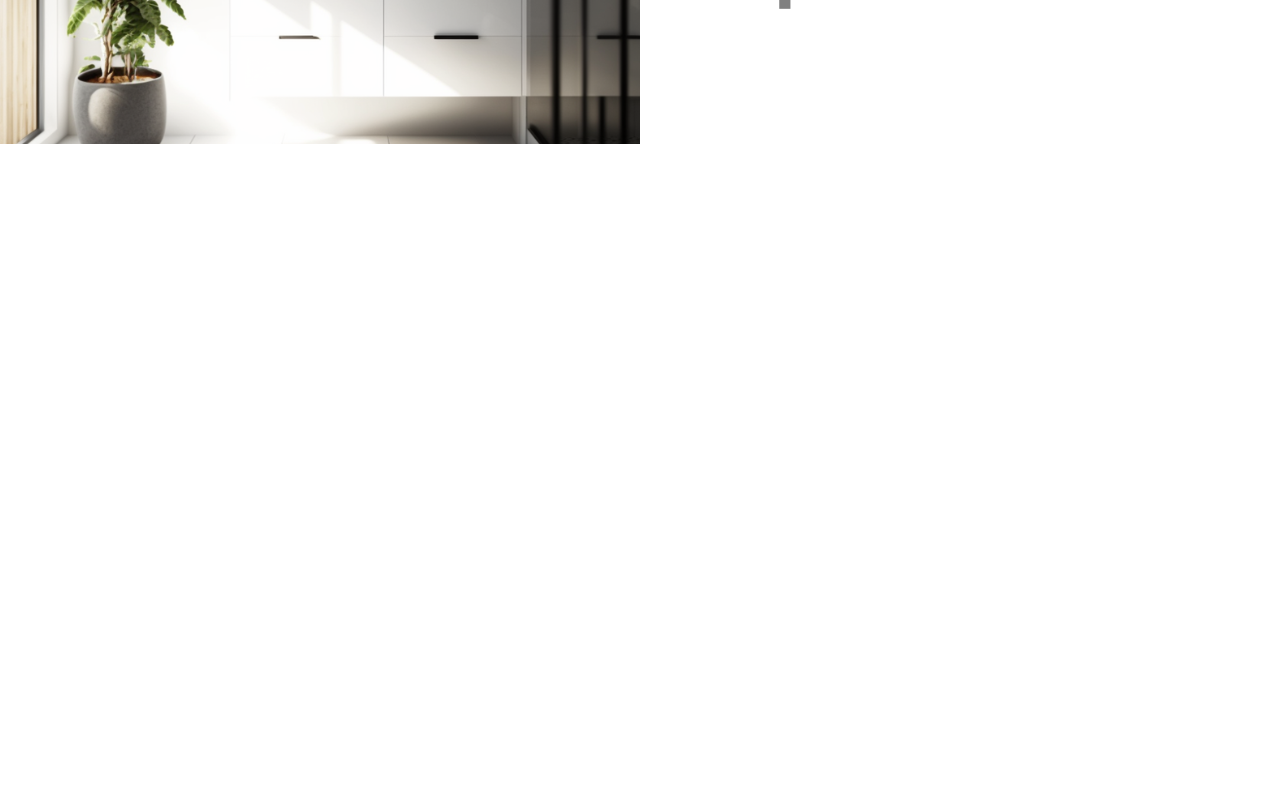
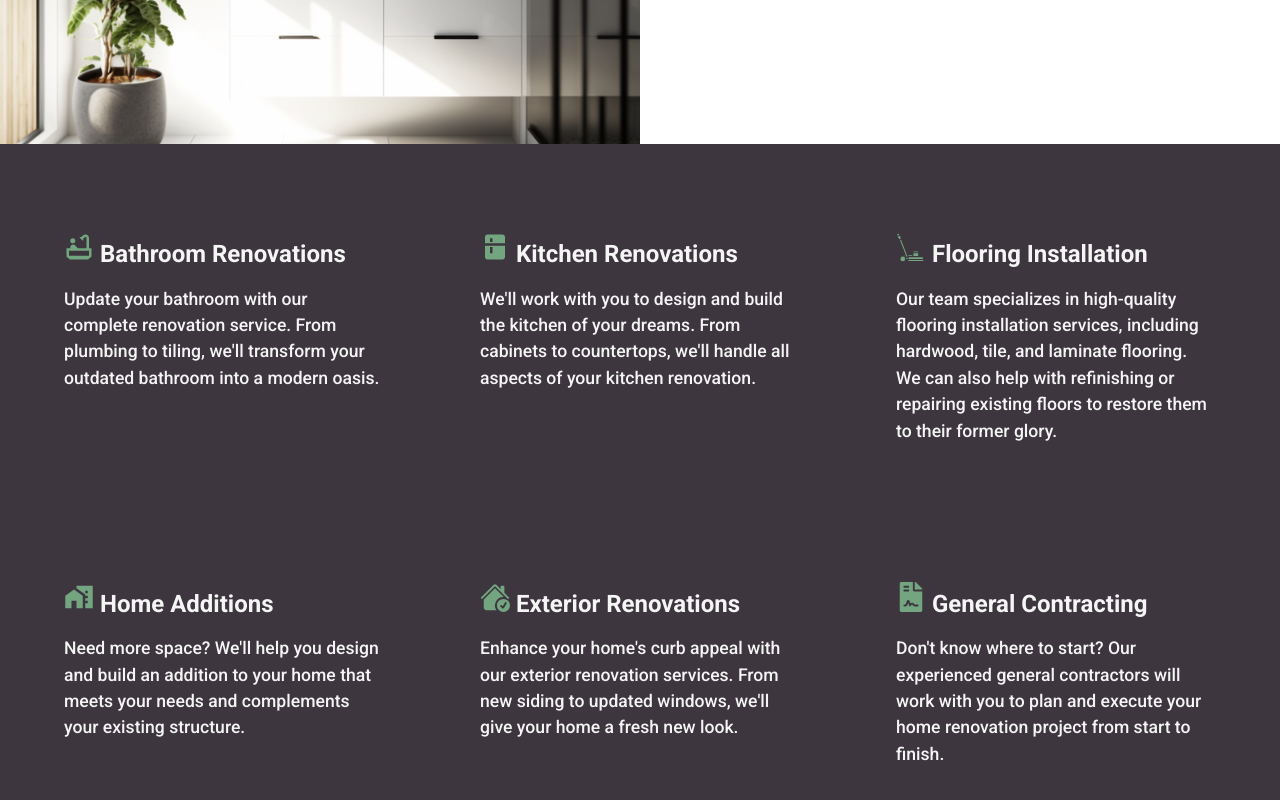
Before and after one commit to shaunvan119/renovation-website, a React (Create React App) app: page / in a window 1280 px wide. Shown: the part 626-1426 px from the top of the page. Before the commit the page ends 800 px from the top, so only its background shows below. Built offline with nearby package versions, Linux system fonts and the light colour scheme.

Commit message:
added fade effect yo home page.js

```diff
--- a/package.json
+++ b/package.json
@@ -9,6 +9,7 @@
     "react": "^18.2.0",
     "react-dom": "^18.2.0",
     "react-icons": "^4.8.0",
+    "react-intersection-observer": "^9.4.3",
     "react-router": "^6.8.2",
     "react-router-dom": "^6.8.2",
     "react-scripts": "5.0.1",
--- a/src/components/Header.css
+++ b/src/components/Header.css
@@ -2,7 +2,7 @@
   display: flex;
   align-items: center;
   justify-content: space-between;
-  background-color: black;
+  background-color: #3E363F;
   color: whitesmoke;
   padding: 10px;
 }
--- a/src/components/ImageSlides.css
+++ b/src/components/ImageSlides.css
@@ -48,12 +48,12 @@
   font-size: 68px;
   font-weight: bold;
   font-weight: 900;
-  margin-left: 10%;
+  margin-left: 5%;
   margin-top: 20%;
 }
 
 .color__change {
-  color: grey;
+  color: #73a580;
 }
 
 @media (max-width: 768px) {
--- a/src/pages/HomePage.css
+++ b/src/pages/HomePage.css
@@ -0,0 +1,34 @@
+.services-container {
+  background-color: #3E363F;
+  color: whitesmoke;
+  padding: 2rem;
+}
+
+.services-grid {
+  display: grid;
+  grid-template-columns: repeat(3, 1fr);
+  grid-template-rows: repeat(2, 1fr);
+  gap: 2rem;
+  opacity: 0;
+  transition: opacity 0.9s ease-in-out;
+}
+
+.fade-in {
+  opacity: 1;
+}
+
+.service {
+  color: whitesmoke;
+  padding: 2rem;
+}
+
+.service-title {
+  font-size: 1.5rem;
+  margin-bottom: 1rem;
+  color: whitesmoke;
+}
+
+.service-description {
+  font-size: 1.1rem;
+  line-height: 1.5;
+}
--- a/src/pages/HomePage.js
+++ b/src/pages/HomePage.js
@@ -1,12 +1,80 @@
-import React from 'react'
+import React, { useEffect, useRef } from 'react';
 import Header from '../components/Header'
 import ImageSlides from '../components/ImageSlides'
+import './HomePage.css';
+import { MdOutlineBathtub } from 'react-icons/md';
+import { MdKitchen } from 'react-icons/md';
+import { GiFloorPolisher } from 'react-icons/gi';
+import { MdMapsHomeWork } from 'react-icons/md';
+import { FaFileContract } from 'react-icons/fa';
+import { BsHouseCheckFill } from 'react-icons/bs';
+
+
+
+
+
+
 
 const HomePage = () => {
+  const servicesGridRef = useRef(null);
+
+  useEffect(() => {
+    const servicesGrid = servicesGridRef.current;
+    const handleScroll = () => {
+      if (servicesGrid && window.scrollY + window.innerHeight >= servicesGrid.offsetTop) {
+        servicesGrid.classList.add('fade-in');
+      }
+    };
+    window.addEventListener('scroll', handleScroll);
+    return () => {
+      window.removeEventListener('scroll', handleScroll);
+    };
+  }, []);
+
   return (
     <div className='home__page'>
     <Header/>
     <ImageSlides/>
+    <div className="services-container">
+      <div className="services-grid" ref={servicesGridRef}>
+        <div className="service">
+          <h3 className="service-title"> <MdOutlineBathtub size={30} color='#73a580'/> Bathroom Renovations</h3>
+          <p className="service-description">
+            Update your bathroom with our complete renovation service. From plumbing to tiling, we'll transform your outdated bathroom into a modern oasis.
+          </p>
+        </div>
+        <div className="service">
+          <h3 className="service-title"><MdKitchen size={30} color='#73a580' /> Kitchen Renovations</h3>
+          <p className="service-description">
+            We'll work with you to design and build the kitchen of your dreams. From cabinets to countertops, we'll handle all aspects of your kitchen renovation.
+          </p>
+        </div>
+        <div className="service">
+          <h3 className="service-title"><GiFloorPolisher size={30} color='#73a580'/> Flooring Installation</h3>
+          <p className="service-description">
+            Our team specializes in high-quality flooring installation services, including hardwood, tile, and laminate flooring. We can also help with refinishing or repairing existing floors to restore them to their former glory.
+          </p>
+        </div>
+        <div className="service">
+          <h3 className="service-title"><MdMapsHomeWork size={30} color='#73a580'/> Home Additions</h3>
+          <p className="service-description">
+            Need more space? We'll help you design and build an addition to your home that meets your needs and complements your existing structure.
+          </p>
+        </div>
+        <div className="service">
+          <h3 className="service-title"><BsHouseCheckFill size={30} color='#73a580'/> Exterior Renovations</h3>
+          <p className="service-description">
+            Enhance your home's curb appeal with our exterior renovation services. From new siding to updated windows, we'll give your home a fresh new look.
+          </p>
+        </div>
+        <div className="service">
+          <h3 className="service-title"><FaFileContract size={30} color='#73a580'/> General Contracting</h3>
+          <p className="service-description">
+            Don't know where to start? Our experienced general contractors will work with you to plan and execute your home renovation project from start to finish.
+          </p>
+        </div>
+      </div>
+    </div>
 
     </div>
   )
```
Also changed, not shown: 1 other file (tests, documents, lock files or other folders).
